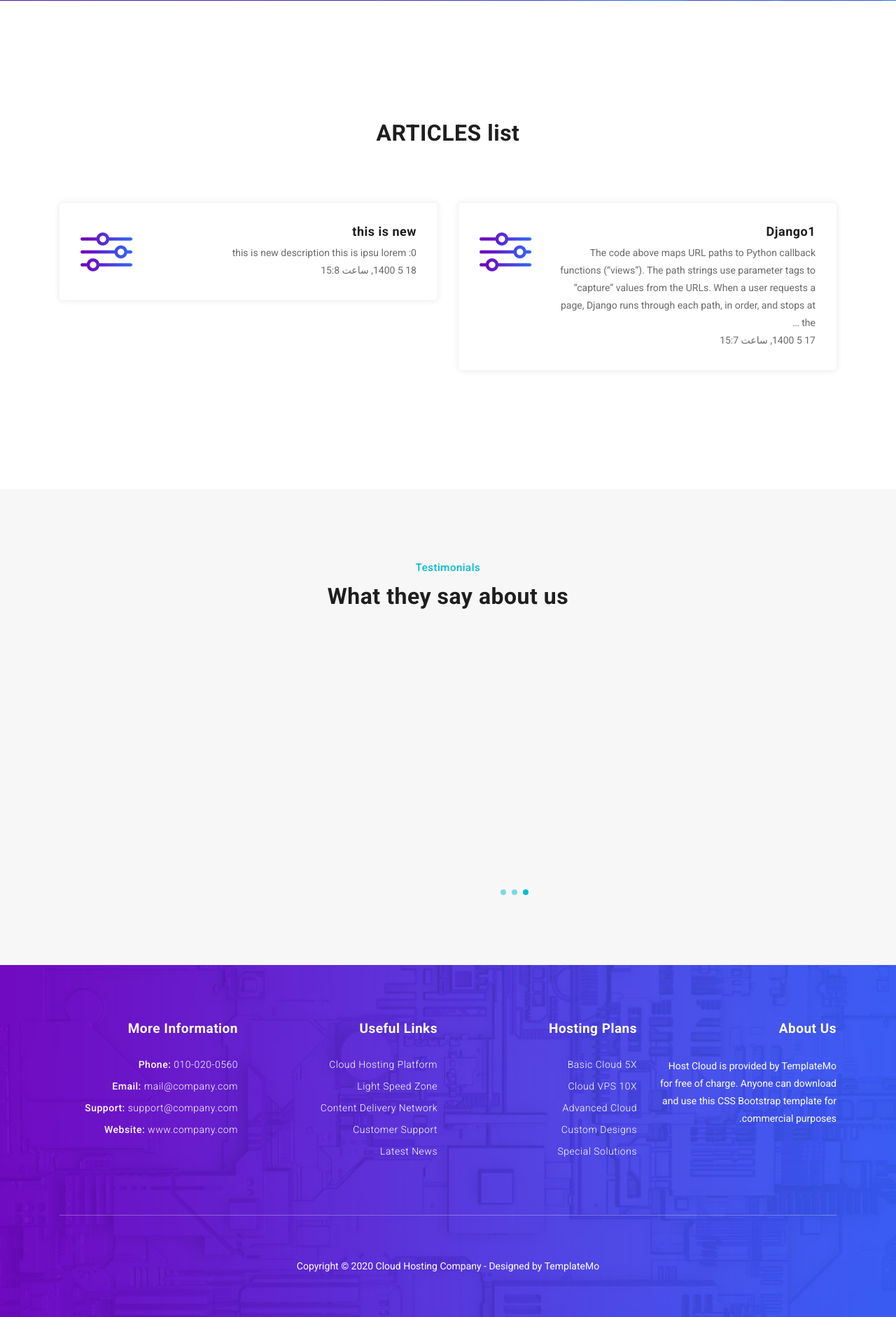
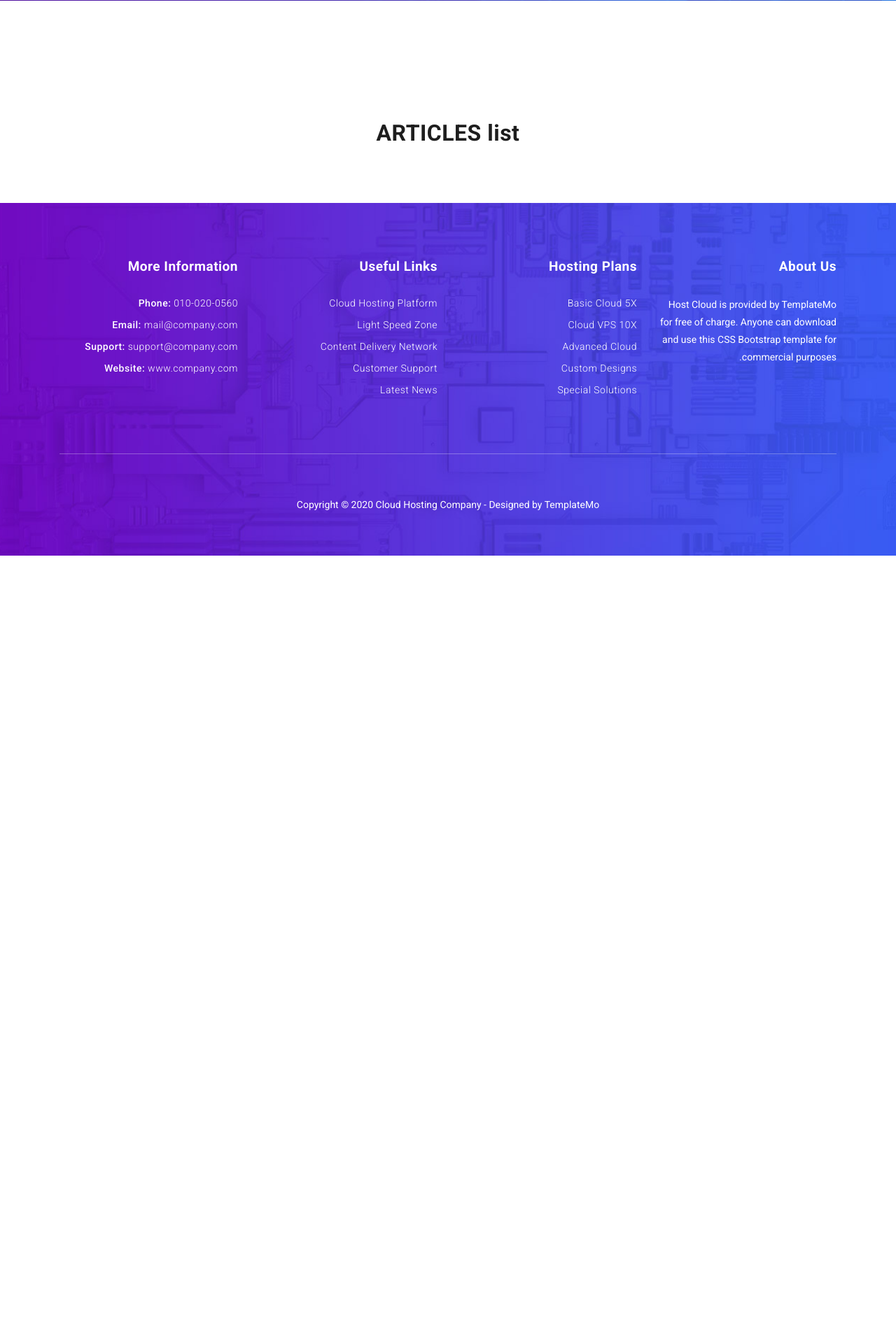
Before and after one commit to abbasyazdanmehr/blog-site-django, a Django app: a page that uses blog/templates/blog/base.html in a window 1280 px wide. Shown: the part 687-2569 px from the top of the page at 70% size. After the commit the page ends 1481 px from the top, so only its background shows below. Run offline with Django 3.2, Linux system fonts and the light colour scheme; data comes from the database, SQL or seed files in the repository; both versions use the stored data as it was after the commit; some libraries are stand-ins or nearby versions.

Commit message:
some bugs

```diff
--- a/blog/models.py
+++ b/blog/models.py
@@ -44,3 +44,6 @@ class Article(models.Model):
 
     def j_published(self):
         return jalali_convertor(self.published)
+
+    def category_publish(self):
+        return self.category.filter(status=True)
--- a/blog/templates/blog/base.html
+++ b/blog/templates/blog/base.html
@@ -48,7 +48,7 @@ https://templatemo.com/tm-541-host-cloud
     <header class="">
       <nav class="navbar navbar-expand-lg">
         <div class="container">
-          <a class="navbar-brand" href="index.html"><h2>{% title %}</h2></a>
+          <a class="navbar-brand" href="{% url 'blog:home' %}"><h2>{% title %}</h2></a>
           <button class="navbar-toggler" type="button" data-toggle="collapse" data-target="#navbarResponsive" aria-controls="navbarResponsive" aria-expanded="false" aria-label="Toggle navigation">
             <span class="navbar-toggler-icon"></span>
           </button>
--- a/blog/templates/blog/category.html
+++ b/blog/templates/blog/category.html
@@ -1,5 +1,6 @@
 {% extends 'blog/base.html' %}
 {% load static %}
+{% load base_tags %}
 
   {% block content %}
   <!-- Page Content -->
@@ -30,7 +31,7 @@
               <h2>ARTICLES list</h2>
             </div>
           </div>
-          {% for article in categories.articles.all %}
+          {% for article in categoies.articles.all %}
             <div class="col-md-6">
               <div class="feature-item">
                 <div class="icon">
@@ -48,47 +49,5 @@
     </div>
     <!-- Features Ends Here -->
 
-    <!-- Testimonials Starts Here -->
-    <div class="testimonials-section">
-      <div class="container">
-        <div class="row">
-          <div class="col-md-12">
-            <div class="section-heading">
-              <span>Testimonials</span>
-              <h2>What they say about us</h2>
-            </div>
-          </div>
-          <div class="col-md-10 offset-md-1">
-            <div class="owl-testimonials owl-carousel">
-              <div class="testimonial-item">
-                <div class="icon">
-                  <i class="fa fa-quote-right"></i>
-                </div>
-                <p>"Ut elementum a elit sed tristique. Pellentesque sed semper erat. Orci varius natoque penatibus et magnis dis parturient montes, nascetur ridiculus mus. Aenean quam erat, rutrum ut malesuada."</p>
-                <h4>William Smith</h4>
-                <span>New Co-Founder</span>
-              </div>
-              <div class="testimonial-item">
-                <div class="icon">
-                  <i class="fa fa-quote-right"></i>
-                </div>
-                <p>"Quisque lacinia sed velit et maximus. Quisque dictum, lacus a malesuada finibus, arcu magna luctus risus, eu accumsan risus elit vitae lacus."</p>
-                <h4>Vinny Smart</h4>
-                <span>Digital Marketer</span>
-              </div>
-              <div class="testimonial-item">
-                <div class="icon">
-                  <i class="fa fa-quote-right"></i>
-                </div>
-                <p>"Vestibulum mauris ipsum, tempor tincidunt justo sit amet, bibendum tincidunt dui. Aenean molestie, odio quis viverra ultricies, leo tellus lacinia neque, sit amet maximus tortor nunc aliquet felis."</p>
-                <h4>Trevor Liam</h4>
-                <span>Technology Chef</span>
-              </div>
-            </div>
-          </div>
-        </div>
-      </div>
-    </div>
-    <!-- Testimonials Ends Here -->
 
   {% endblock content %}
```
Also changed, not shown: blog/templates/blog/home.html (+0 -43 lines), db.sqlite3.
